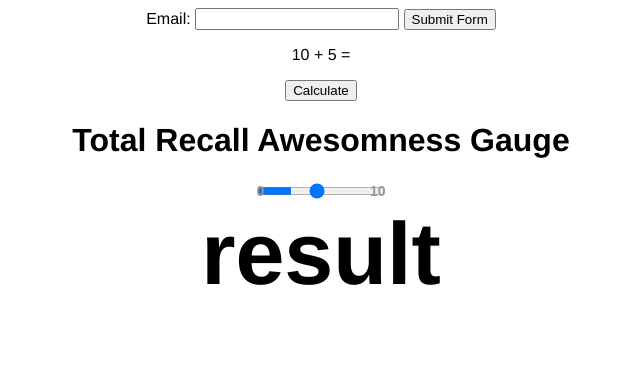
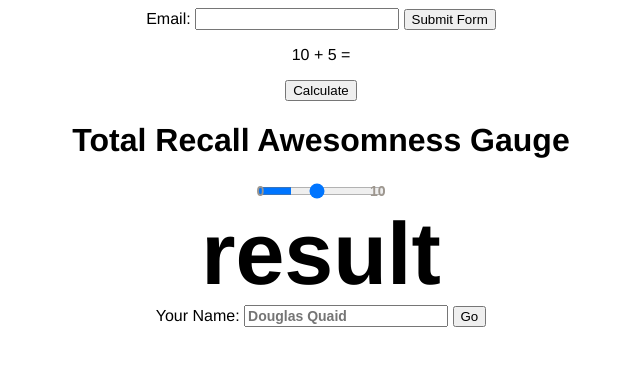
Before and after one commit to jessicaherford/HTML5-play, a plain HTML site: page index.html in a window 1280 px wide. Shown: the whole page, without its empty margins (319-959 px from the left). Drawn offline with Linux system fonts and the light colour scheme.

Commit message:
More HTML5 play

```diff
--- a/index.html
+++ b/index.html
@@ -26,6 +26,12 @@
     <input type="range" name="range" min="0" max="10" step="1" value="5">
     <output name="result"> result </output>
     </form>
+    <form method="post" action="">
+      <label for="someInput"> Your Name: </label>
+      <input type="text" id="someInput" name="someInput" placeholder="Douglas Quaid" required>
+      <button type="submit">Go</button>
+  </form>
+
 
     <script src='script.js'>
     </script>
```
